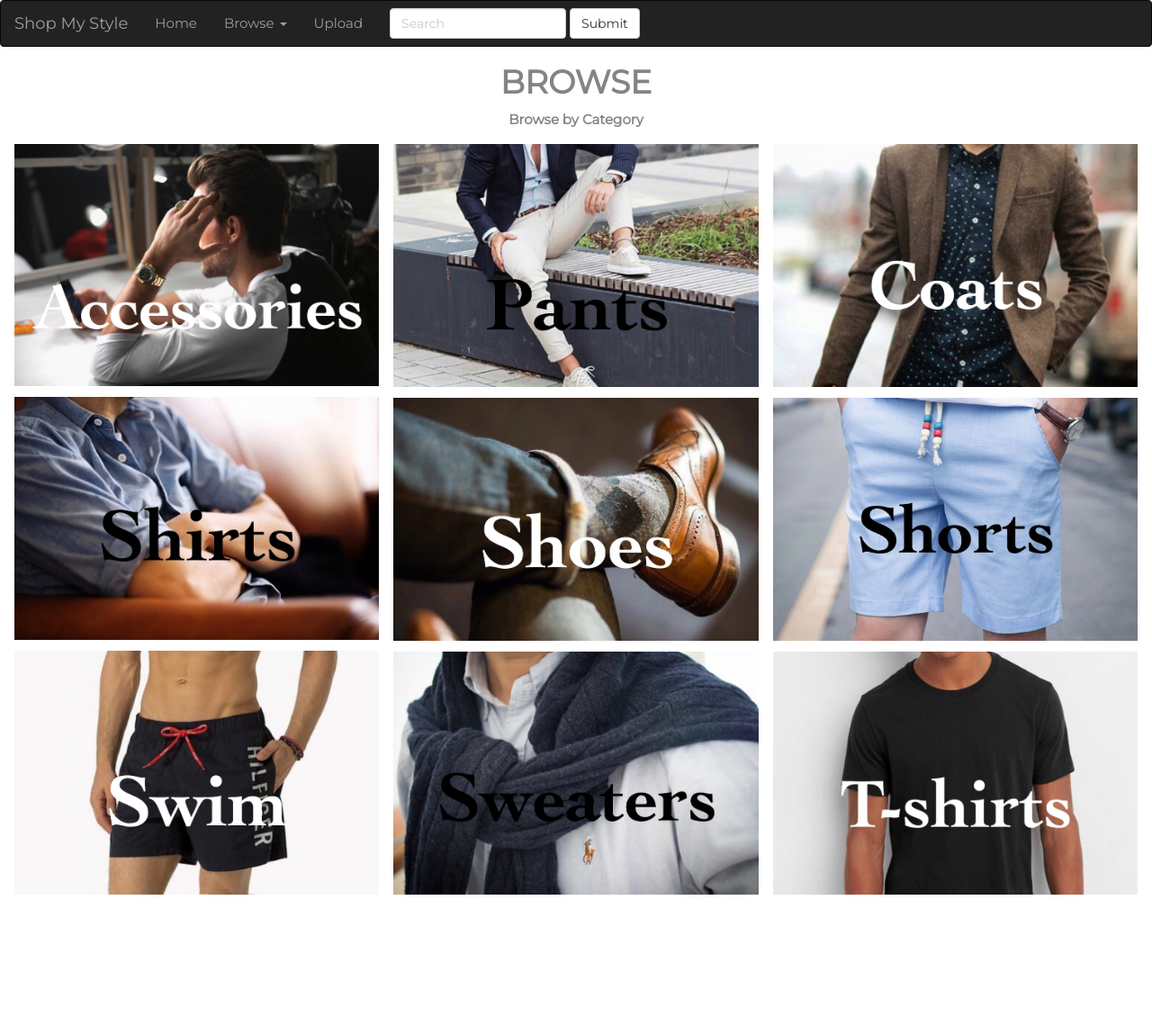
After one commit to ucsb-cs48-w19/5pm-buy-my-clothes, a Flask app: page /browsemens in a window 1280 px wide. The commit adds this page. Shown: the whole page at 90% size. Run offline with Flask 2, Linux system fonts and the light colour scheme; some libraries are stand-ins or nearby versions.

Commit message:
added mens browse page

```diff
--- a/app.py
+++ b/app.py
@@ -52,8 +52,7 @@ def parse_filename(in_string):
 
 #Uncomment for local testing
 app.config['SQLALCHEMY_DATABASE_URI'] = 'sqlite:///' + os.path.join(os.getcwd() , 'database/app.db')
-
-
+print(app.config['SQLALCHEMY_DATABASE_URI'])
 app.config['SQLALCHEMY_TRACK_MODIFICATIONS'] = True
 
 @app.route('/')
@@ -63,6 +62,10 @@ def index():
 @app.route('/browse')
 def browse():
     return render_template('browse.html')
+
+@app.route('/browsemens')
+def browsemens():
+	return render_template('browsemens.html')
 
 @app.route('/clothes')
 def clothes():
--- a/templates/base.html
+++ b/templates/base.html
@@ -15,7 +15,7 @@
 <style>
 body,h1 {font-family: "Montserrat", sans-serif}
 img {margin-bottom: -7px}
-.w3-row-padding img {margin-bottom: 12px}
+{% block photogrid %}.w3-row-padding img {margin-bottom: 12px; width: 100%; height: 500px; object-fit: cover} {% endblock %}
 </style>
 <body>
 
@@ -30,7 +30,14 @@ img {margin-bottom: -7px}
     </div>
     <ul class="nav navbar-nav">
       <li><a href="{{ url_for('index') }}">Home</a></li>
-      <li><a href="{{ url_for('browse') }}">Browse</a></li>
+      <li class = "dropdown">
+        <a class ="dropdown-toggle" data-toggle="dropdown"href="#">Browse
+        <span class="caret"></span></a>
+        <ul class = "dropdown-menu">
+          <li><a href="{{ url_for('browse') }}">Womens</a></li>
+          <li><a href="{{ url_for('browsemens') }}">Mens</a></li>
+        </ul>
+      </li>
       <li><a href="{{ url_for('upload') }}">Upload</a></li>
     </ul>
     <form class="navbar-form navbar-left" action="#">
--- a/templates/browse.html
+++ b/templates/browse.html
@@ -3,6 +3,8 @@
 
 {% block title %}BROWSE{% endblock %}
 {% block description %}Browse by Category{% endblock %}
+
+{% block photogrid %}.w3-row-padding img {margin-bottom: 12px} {% endblock %}
 
 {% block content %}
 
--- /dev/null
+++ b/templates/browsemens.html
@@ -0,0 +1,34 @@
+{% extends "base.html" %}
+
+
+{% block title %}BROWSE{% endblock %}
+{% block description %}Browse by Category{% endblock %}
+
+{% block photogrid %}.w3-row-padding img {margin-bottom: 12px} {% endblock %}
+
+{% block content %}
+
+<!-- Photo Grid -->
+<div class="w3-row-padding" id="myGrid" style="margin-bottom:128px">
+  <div class="w3-third w3-container w3-margin-bottom">
+    <img src="/static/browsepage/mens-accessories.JPG" style="width:100%" class="w3-hover-opacity">
+    <img src="/static/browsepage/mens-shirts.JPG" style="width:100%" class="w3-hover-opacity">
+    <img src="/static/browsepage/mens-swim.JPG" style="width:100%" class="w3-hover-opacity">
+  </div>
+
+  <div class="w3-third w3-container w3-margin-bottom">
+    <img src="/static/browsepage/mens-pants.JPG" style="width:100%" class="w3-hover-opacity">
+    <img src="/static/browsepage/mens-shoes.JPG" style="width:100%" class="w3-hover-opacity">
+    <img src="/static/browsepage/mens-sweaters.JPG" style="width:100%" class="w3-hover-opacity">
+  </div>
+
+  <div class="w3-third w3-container w3-margin-bottom">
+    <img src="/static/browsepage/mens-coats.JPG" style="width:100%" class="w3-hover-opacity">
+    <img src="/static/browsepage/mens-shorts.JPG" style="width:100%" class="w3-hover-opacity">
+    <img src="/static/browsepage/mens-tshirts.JPG" style="width:100%" class="w3-hover-opacity">
+  </div>
+</div>
+
+{% endblock %}
+
+<!-- End Page Content -->
```
Also changed, not shown: templates/clothes.html (+5 -3 lines), static/browsepage/mens-accessories.JPG (added), static/browsepage/mens-coats.JPG (added), static/browsepage/mens-pants.JPG (added), static/browsepage/mens-shirts.JPG (added), static/browsepage/mens-shoes.JPG (added), static/browsepage/mens-shorts.JPG (added), static/browsepage/mens-sweaters.JPG (added), static/browsepage/mens-swim.JPG (added), static/browsepage/mens-tshirts.JPG (added), static/browsepage/shirts.JPG (deleted).
